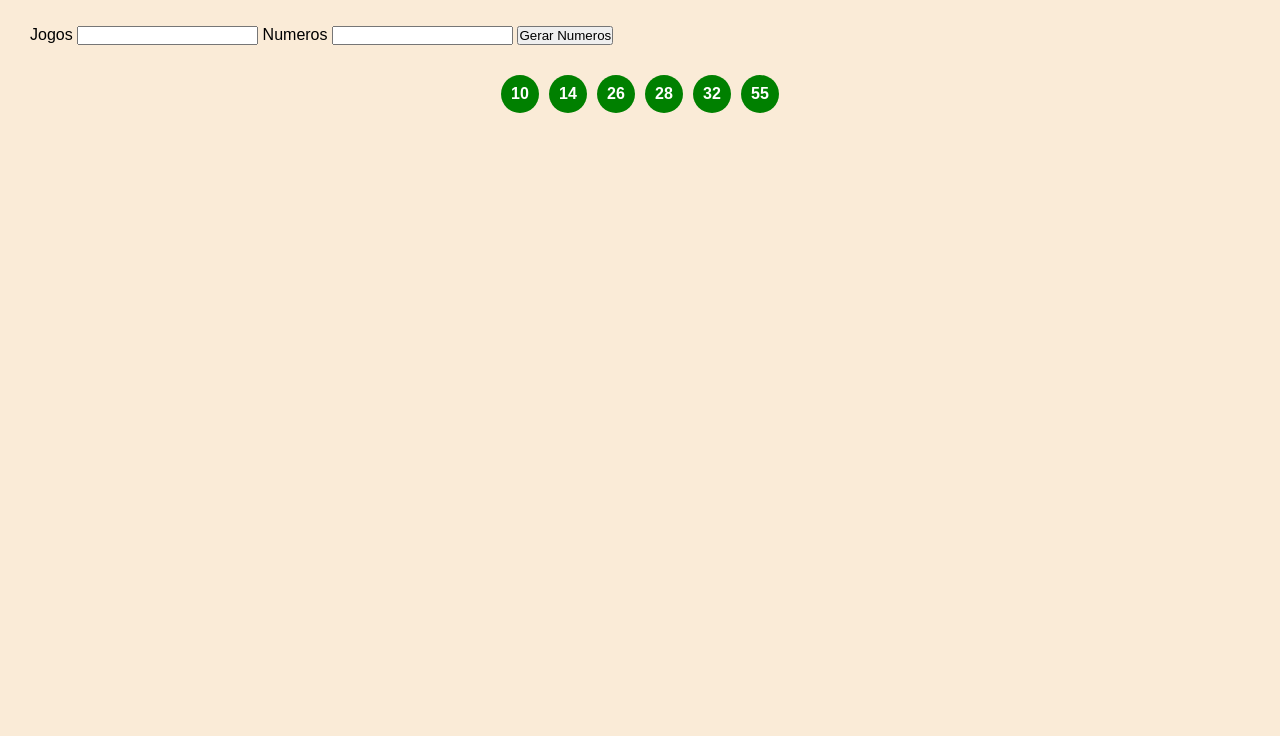
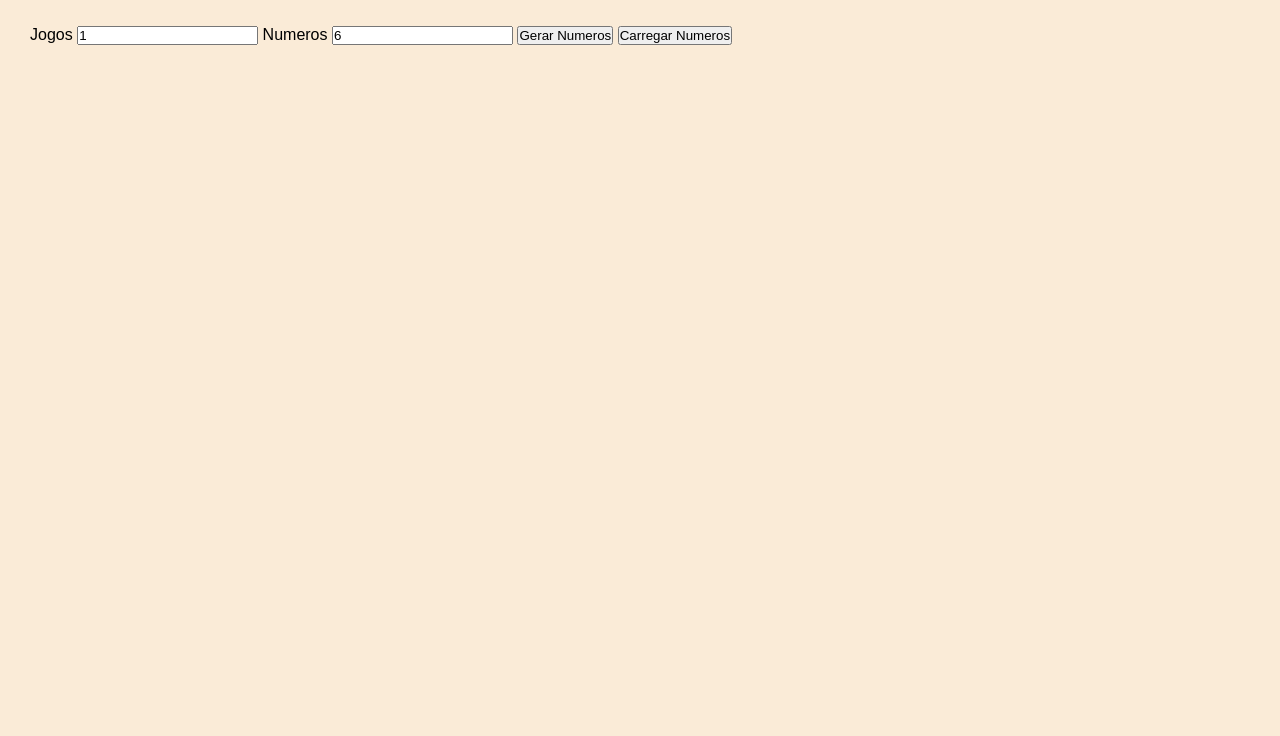
Before and after one commit to edwdev-oficial/gerador-numeros-megasena, a plain HTML site: page app-gerador-numeros-mega-sena/view/index.html in a window 1280 px wide. Shown: the part 64-800 px from the top of the page. Drawn offline with Linux system fonts and the light colour scheme.

Commit message:
index.html changed

```diff
--- a/app-gerador-numeros-mega-sena/view/index.html
+++ b/app-gerador-numeros-mega-sena/view/index.html
@@ -15,21 +15,22 @@
     <main>
         <div class="data">
             <label for="qtdJogos">Jogos</label>
-            <input type="number" name="qtdJogos" id="qtdJogos">
+            <input type="number" name="qtdJogos" id="qtdJogos" value= 1 >
             <label for="qtdNumbers">Numeros</label>
-            <input type="number" name="qtdNumbers" id="qtdNumbers">
+            <input type="number" name="qtdNumbers" id="qtdNumbers" value= 6 >
             <button class="start">Gerar Numeros</button>
+            <button class="carregarNumeros">Carregar Numeros</button>
         </div>
         <div class="container">
             <ul>
-                <li>
+                <!-- <li>
                     <div class="number">10</div>
                     <div class="number">14</div>
                     <div class="number">26</div>
                     <div class="number">28</div>
                     <div class="number">32</div>
                     <div class="number">55</div>
-                </li>
+                </li> -->
             </ul>
         </div>
     </main>
```
